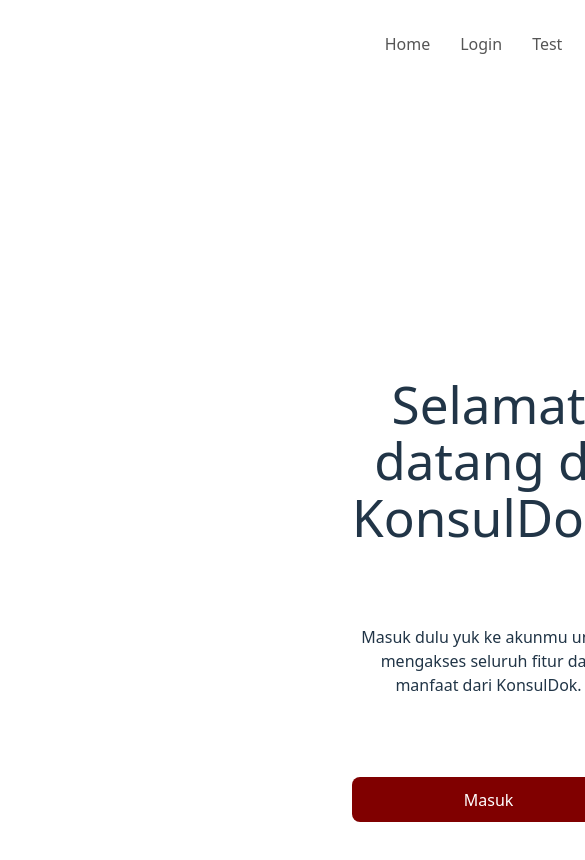
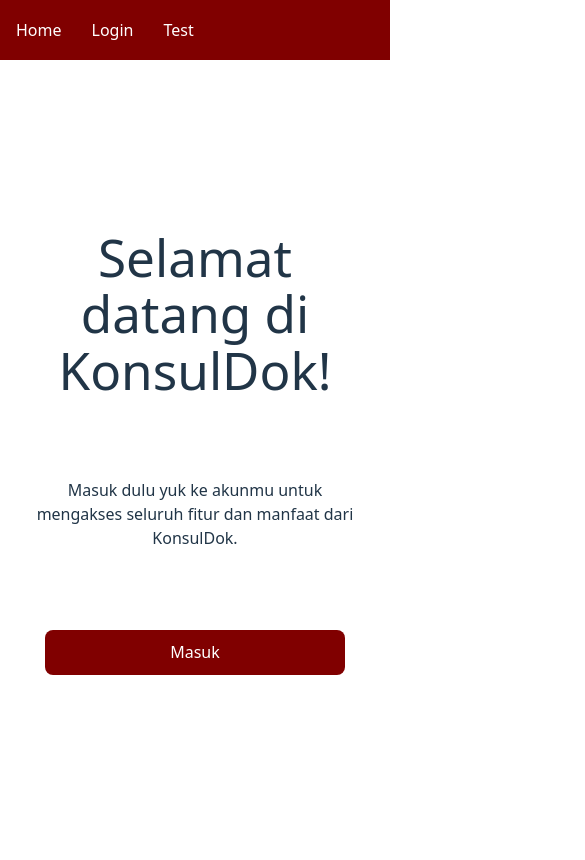
Before and after one commit to EvansTheAuthor/MWPFinalProject, a Vue app in the folder front-end/KonsulDok/: page / in a window 390 px wide. Shown: the top 860 px of the page, 585 px wide, since content can reach past the window. Built offline with nearby package versions, Linux system fonts and the light colour scheme.

Commit message:
configuring  basics of the site visual  to make it accessible responsively through PC devices

```diff
--- a/front-end/KonsulDok/src/App.vue
+++ b/front-end/KonsulDok/src/App.vue
@@ -13,35 +13,21 @@
   </div>
 </template>
 
-<style scoped>
+<style>
 .app-layout{
   display: flex;
   flex-direction: column;
   min-height: 100vh;
+  width: 100vw;
+  margin: 0;
+  padding: 0;
 }
 
 .page-content{
   flex-grow: 1;
-  display: grid;
+  display: flex;
   justify-content: center;
   align-items: center;
-  padding: 20rem;
-}
-
-header-bar{
-  flex-shrink: 0;
-}
-
-.logo {
-  height: 6em;
-  padding: 1.5em;
-  will-change: filter;
-  transition: filter 300ms;
-}
-.logo:hover {
-  filter: drop-shadow(0 0 2em #646cffaa);
-}
-.logo.vue:hover {
-  filter: drop-shadow(0 0 2em #42b883aa);
+  padding: 2rem;
 }
 </style>
--- a/front-end/KonsulDok/src/components/Landing.vue
+++ b/front-end/KonsulDok/src/components/Landing.vue
@@ -24,6 +24,9 @@
 }
 
 .landing-login{
+  width: 300px;
+  margin-left: auto;
+  margin-right: auto;
   background: #800000;
   color: white;
 }
--- a/front-end/KonsulDok/src/components/Login.vue
+++ b/front-end/KonsulDok/src/components/Login.vue
@@ -34,12 +34,17 @@
 }
 
 .username-input, .password-input{
+  width: 500px;
+  height: 50px;
   border: 1px black solid;
   border-radius: 20px;
   text-align: center;
 }
 
 .login-login{
+  width: 300px;
+  margin-left: auto;
+  margin-right: auto;
   background: #800000;
   color: white;
 }
--- a/front-end/KonsulDok/src/components/SignUp.vue
+++ b/front-end/KonsulDok/src/components/SignUp.vue
@@ -38,12 +38,17 @@
 }
 
 .username-input, .email-input, .password-input{
+  width: 500px;
+  height: 50px;
   border: 1px black solid;
   border-radius: 20px;
   text-align: center;
 }
 
 .signup-signup{
+  width: 300px;
+  margin-left: auto;
+  margin-right: auto;
   background: #800000;
   color: white;
 }
--- a/front-end/KonsulDok/src/components/header-footer/headerBar.vue
+++ b/front-end/KonsulDok/src/components/header-footer/headerBar.vue
@@ -7,10 +7,18 @@
 </template>
 
 <style>
+.menu-links{
+    width: 100%;
+    height: 60px;
+    background-color: #800000;
+    display: flex;
+    align-items: center;
+    padding: 0 1rem;
+}
+
 .menu-links a{
-    display: inline-block;
     text-decoration: none;
-    color: #555;
+    color: #fff;
     margin-right: 30px;
 }
 </style>
--- a/front-end/KonsulDok/src/style.css
+++ b/front-end/KonsulDok/src/style.css
@@ -61,9 +61,10 @@
 }
 
 #app {
-  max-width: 1280px;
+  width: 100%;
+  height: 100%;
   margin: 0 auto;
-  padding: 2rem;
+  padding: 0;
   text-align: center;
 }
 
```
